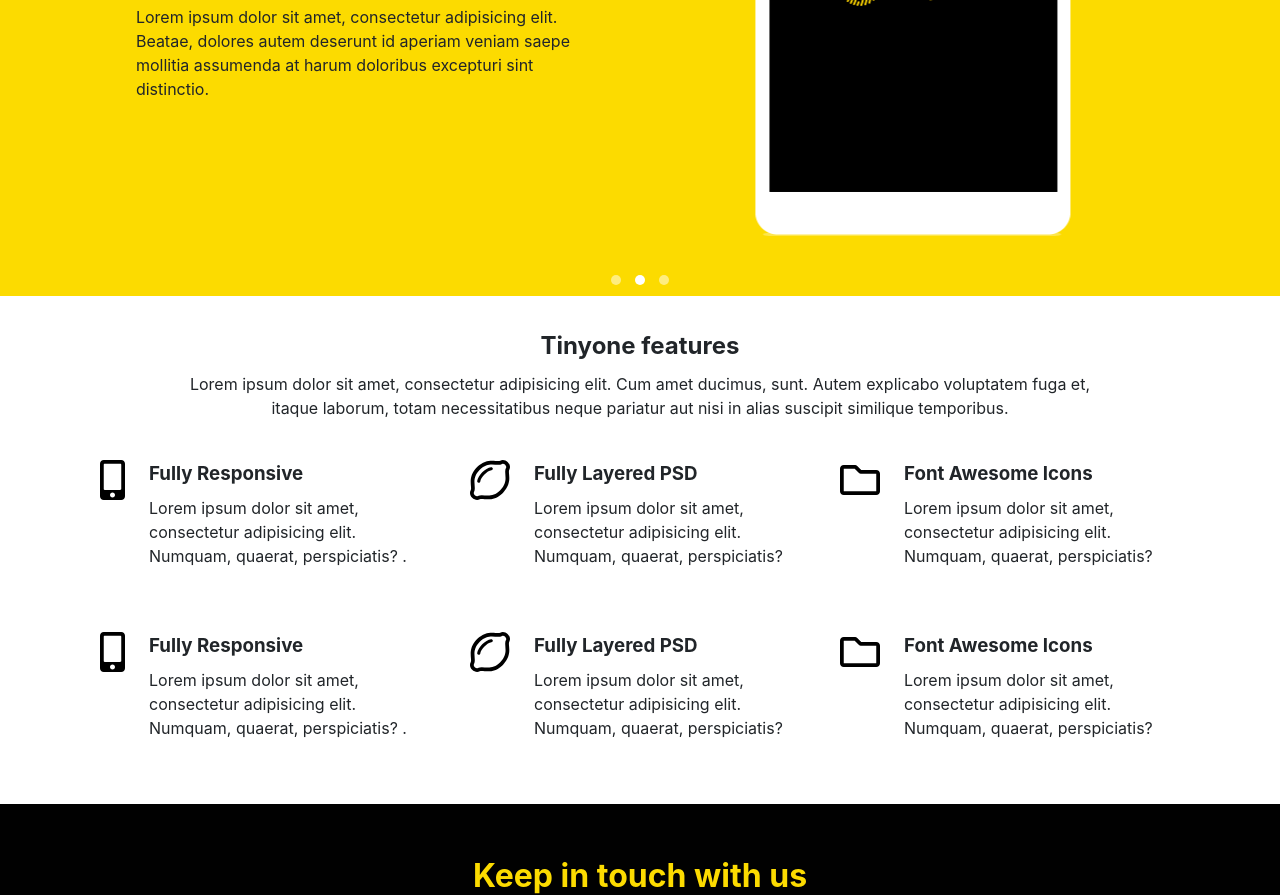
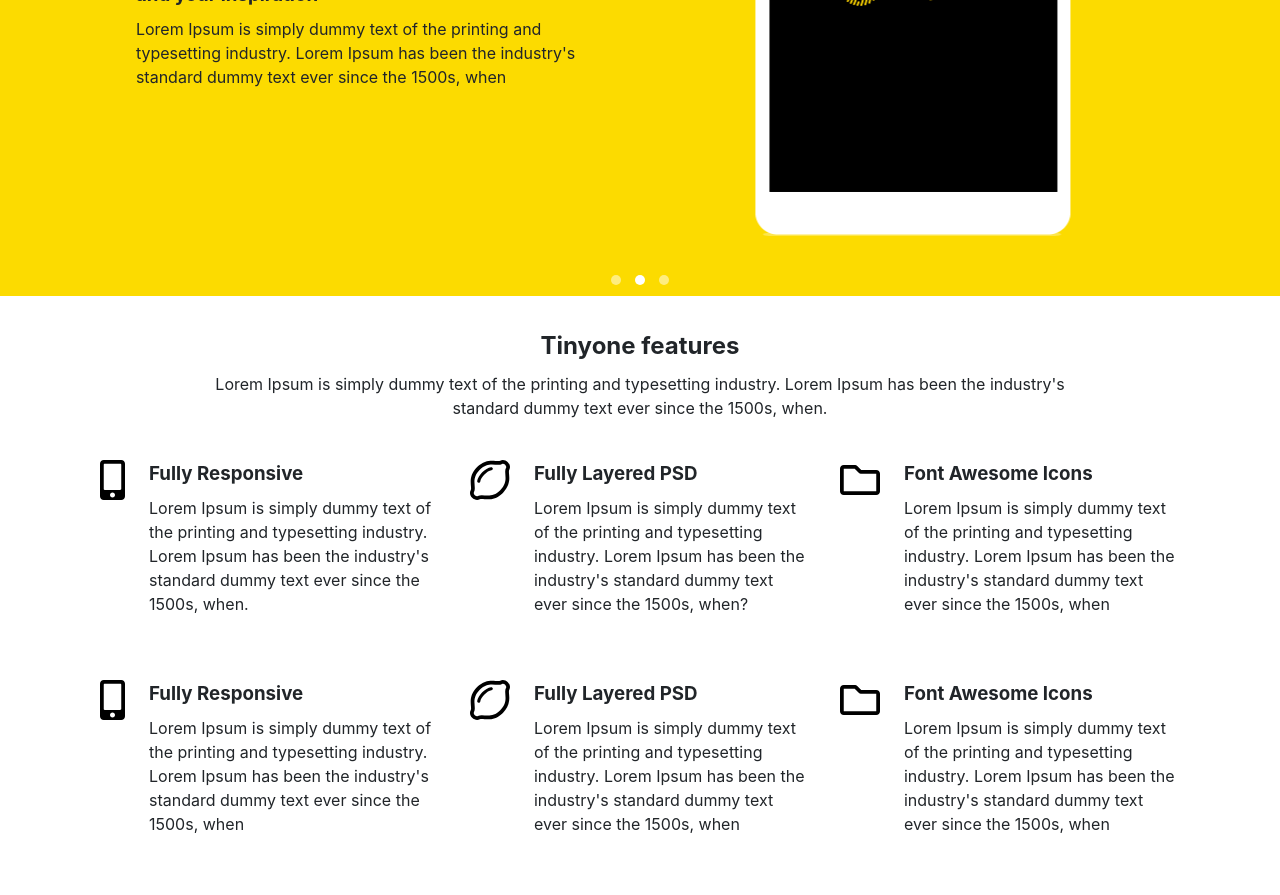
Before and after one commit to VansKiter/tinyone, a plain HTML site: page index.html in a window 1280 px wide. Shown: the part 314-1209 px from the top of the page. Drawn offline with Linux system fonts and the light colour scheme.

Commit message:
fix warnings

```diff
--- a/index.html
+++ b/index.html
@@ -51,7 +51,7 @@
                             <div class="owl-text">
                                 <h1>Inspire your inspiration 1</h1>
                                 <h3>Simple to use for your app, products showcase and your inspiration</h3>
-                                <p>Lorem ipsum dolor sit amet, consectetur adipisicing elit. Beatae, dolores autem deserunt id aperiam veniam saepe mollitia assumenda at harum doloribus excepturi sint distinctio.</p>
+                                <p>Lorem Ipsum is simply dummy text of the printing and typesetting industry. Lorem Ipsum has been the industry's standard dummy text ever since the 1500s, when</p>
                             </div>
                             <div class="owl-image">
                                 <img src="assets/i/ipad.png" alt="">
@@ -67,7 +67,7 @@
                             <div class="owl-text">
                                 <h1>Inspire your inspiration 2</h1>
                                 <h3>Simple to use for your app, products showcase and your inspiration</h3>
-                                <p>Lorem ipsum dolor sit amet, consectetur adipisicing elit. Beatae, dolores autem deserunt id aperiam veniam saepe mollitia assumenda at harum doloribus excepturi sint.</p>
+                                <p>Lorem Ipsum is simply dummy text of the printing and typesetting industry. Lorem Ipsum has been the industry's standard dummy text ever since the 1500s, when.</p>
                             </div>
 
                         </div>
@@ -81,7 +81,7 @@
                             <div class="owl-text">
                                 <h1>Inspire your inspiration 3</h1>
                                 <h3>Simple to use for your app, products showcase and your inspiration</h3>
-                                <p>Lorem ipsum dolor sit amet, consectetur adipisicing elit. Beatae, dolores autem deserunt id aperiam veniam saepe mollitia assumenda at harum doloribus excepturi sint distinctio aut.</p>
+                                <p>Lorem Ipsum is simply dummy text of the printing and typesetting industry. Lorem Ipsum has been the industry's standard dummy text ever since the 1500s, when.</p>
                             </div>
 
                         </div>
@@ -104,7 +104,7 @@
         </div>
         <div class="row justify-content-center mb-4">
             <div class="col-10 text-center">
-                <p>Lorem ipsum dolor sit amet, consectetur adipisicing elit. Cum amet ducimus, sunt. Autem explicabo voluptatem fuga et, itaque laborum, totam necessitatibus neque pariatur aut nisi in alias suscipit similique temporibus.</p>
+                <p>Lorem Ipsum is simply dummy text of the printing and typesetting industry. Lorem Ipsum has been the industry's standard dummy text ever since the 1500s, when.</p>
             </div>
         </div>
 
@@ -113,42 +113,42 @@
                 <img class="align-self-start mr-4" src="assets/i/mobile-alt.svg" height="40" width="40" alt="mobile">
                 <div class="features__text">
                     <h3>Fully Responsive</h3>
-                    <p>Lorem ipsum dolor sit amet, consectetur adipisicing elit. Numquam, quaerat, perspiciatis? .</p>
+                    <p>Lorem Ipsum is simply dummy text of the printing and typesetting industry. Lorem Ipsum has been the industry's standard dummy text ever since the 1500s, when.</p>
                 </div>
             </div>
             <div class="d-flex flex-fill col-lg-4 col-md-12 mb-5">
                 <img class="align-self-start mr-4" src="assets/i/lemon.svg" height="40" width="40" alt="mobile">
                 <div class="features__text">
                     <h3>Fully Layered PSD</h3>
-                    <p>Lorem ipsum dolor sit amet, consectetur adipisicing elit. Numquam, quaerat, perspiciatis? </p>
+                    <p>Lorem Ipsum is simply dummy text of the printing and typesetting industry. Lorem Ipsum has been the industry's standard dummy text ever since the 1500s, when?</p>
                 </div>
             </div>
             <div class="d-flex flex-fill col-lg-4 col-md-12 mb-5">
                 <img class="align-self-start mr-4" src="assets/i/folder.svg" height="40" width="40" alt="mobile">
                 <div class="features__text">
                     <h3>Font Awesome Icons</h3>
-                    <p>Lorem ipsum dolor sit amet, consectetur adipisicing elit. Numquam, quaerat, perspiciatis? </p>
+                    <p>Lorem Ipsum is simply dummy text of the printing and typesetting industry. Lorem Ipsum has been the industry's standard dummy text ever since the 1500s, when</p>
                 </div>
             </div>
             <div class="d-flex flex-fill col-lg-4 col-md-12 mb-5">
                 <img class="align-self-start mr-4" src="assets/i/mobile-alt.svg" height="40" width="40" alt="mobile">
                 <div class="features__text">
                     <h3>Fully Responsive</h3>
-                    <p>Lorem ipsum dolor sit amet, consectetur adipisicing elit. Numquam, quaerat, perspiciatis? .</p>
+                    <p>Lorem Ipsum is simply dummy text of the printing and typesetting industry. Lorem Ipsum has been the industry's standard dummy text ever since the 1500s, when</p>
                 </div>
             </div>
             <div class="d-flex flex-fill col-lg-4 col-md-12 mb-5">
                 <img class="align-self-start mr-4" src="assets/i/lemon.svg" height="40" width="40" alt="mobile">
                 <div class="features__text">
                     <h3>Fully Layered PSD</h3>
-                    <p>Lorem ipsum dolor sit amet, consectetur adipisicing elit. Numquam, quaerat, perspiciatis? </p>
+                    <p>Lorem Ipsum is simply dummy text of the printing and typesetting industry. Lorem Ipsum has been the industry's standard dummy text ever since the 1500s, when</p>
                 </div>
             </div>
             <div class="d-flex flex-fill col-lg-4 col-md-12 mb-5">
                 <img class="align-self-start mr-4" src="assets/i/folder.svg" height="40" width="40" alt="mobile">
                 <div class="features__text">
                     <h3>Font Awesome Icons</h3>
-                    <p>Lorem ipsum dolor sit amet, consectetur adipisicing elit. Numquam, quaerat, perspiciatis? </p>
+                    <p>Lorem Ipsum is simply dummy text of the printing and typesetting industry. Lorem Ipsum has been the industry's standard dummy text ever since the 1500s, when</p>
                 </div>
             </div>
 
@@ -161,8 +161,8 @@
         <div class="row justify-content-center">
             <div class=" col-lg-8 col-12 text-center">
                 <h1>Keep in touch with us</h1>
-                <p>Lorem ipsum dolor sit amet, consectetur adipisicing elit. Repellat, consequatur nulla voluptatum rerum quod quam. Aliquam ut, accusamus magni optio, recusandae qui reprehenderit, culpa totam, iste iusto nam eaque necessitatibus.</p>
-                <form action="">
+                <p>Lorem Ipsum is simply dummy text of the printing and typesetting industry. Lorem Ipsum has been the industry's standard dummy text ever since the 1500s, when</p>
+                <form action="form.php">
                     <div class="form-row justify-content-center">
                         <div class="col-lg-6 col-8">
                             <input type="email" class="form-control" id="inputEmail3" placeholder="Email">
```
